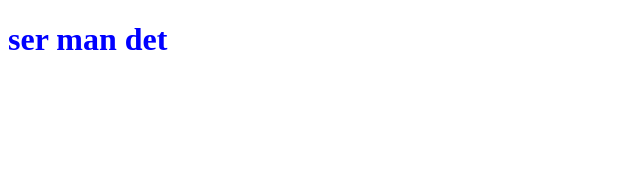
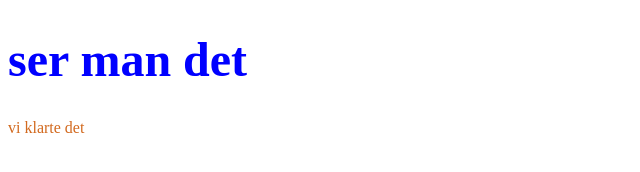
Before and after one commit to Rudimeister/github-test, a plain HTML site: page index.html in a window 1280 px wide. Shown: the whole page, without its empty margins (0-640 px from the left). Drawn offline with Linux system fonts and the light colour scheme.

Commit message:
her er endringer

```diff
--- a/index.html
+++ b/index.html
@@ -9,5 +9,6 @@
 </head>
 <body>
     <h1>ser man det</h1>
+    <p>vi klarte det</p>
 </body>
 </html>
--- a/style.css
+++ b/style.css
@@ -1,3 +1,8 @@
 h1 {
     color: blue;
+    font-size: 3em;
 }
+
+p {
+    color: chocolate;
+}
```
